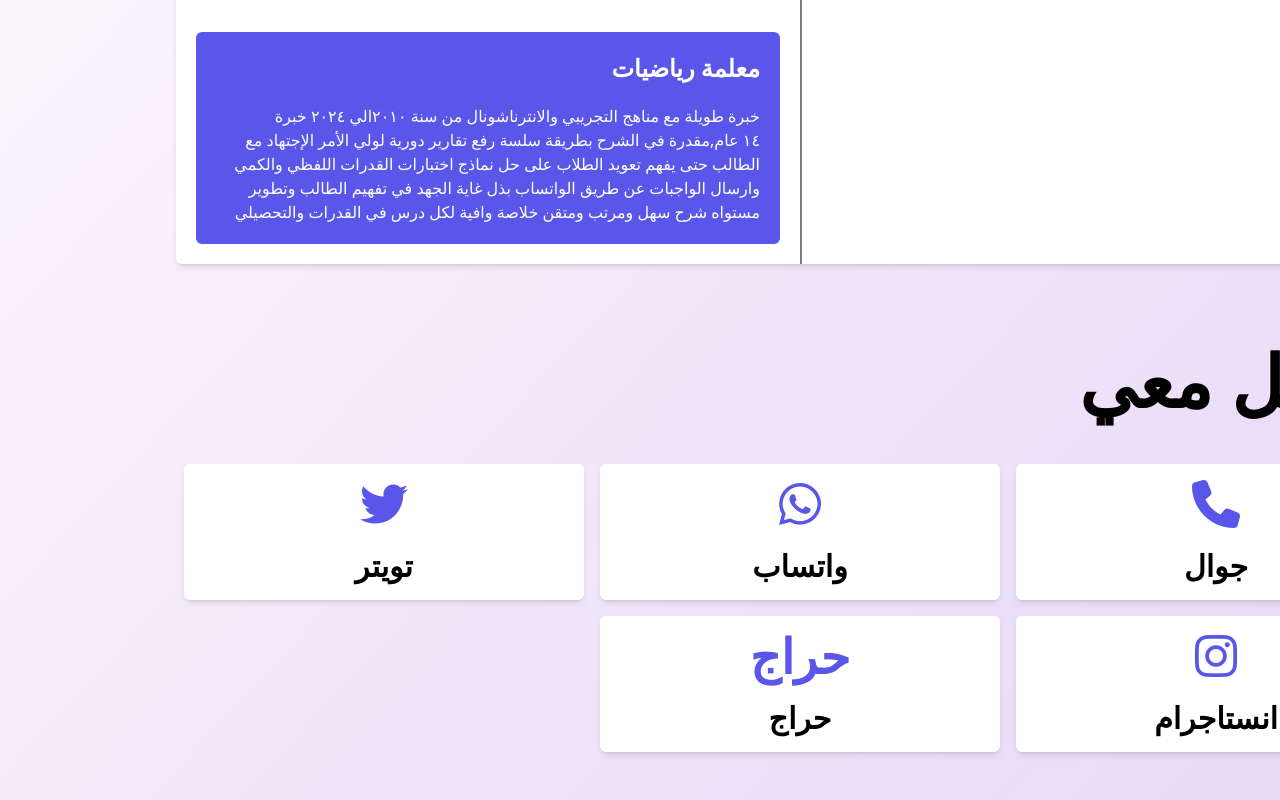
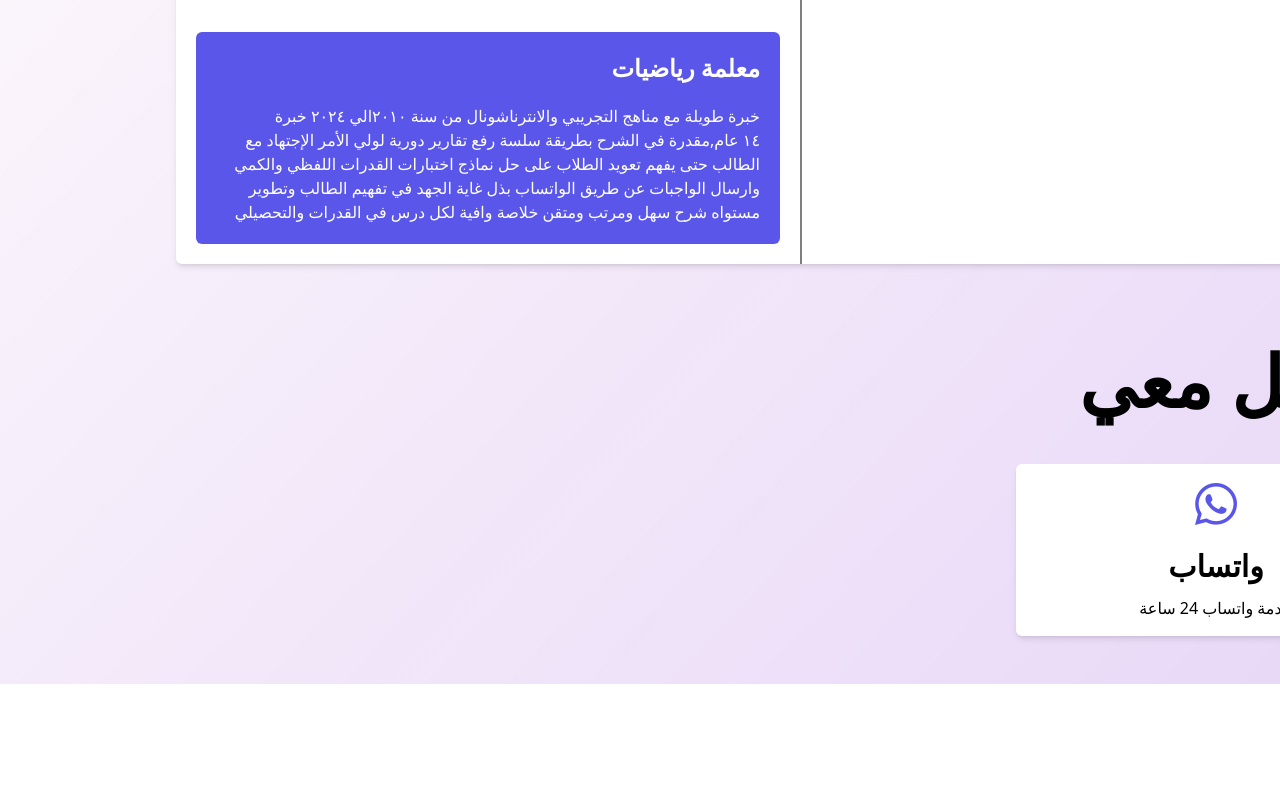
Before and after one commit to yousef1242/jasminadly_client, a website: page index.html in a window 1280 px wide. Shown: the part 1980-2780 px from the top of the page. After the commit the page ends 2664 px from the top, so only its background shows below. Drawn offline with Linux system fonts and the light colour scheme.

Commit message:
delete contact information ans set only whatsApp

```diff
--- a/index.html
+++ b/index.html
@@ -274,19 +274,6 @@
     <section class="contact-section w-full" id="contact">
       <div class="container py-10 mx-auto px-4 h-full">
         <header class="mb-10 text-5xl font-bold md:text-7xl">تواصل معي</header>
-        <div class="flex flex-wrap">
-          <div class="child w-full p-2 sm:w-6/12 md:w-4/12">
-            <a
-            target="_blank"
-              class="rounded-md shadow-md bg-white block py-4"
-              href="tel:+0570157083"
-            >
-              <header class="icon text-[var(--purplecolor)] text-5xl mb-5">
-                <div class="text-center"><i class="fa-solid fa-phone"></i></div>
-              </header>
-              <p class="text-center font-semibold text-3xl">جوال</p>
-            </a>
-        </div>
         <div class="child w-full p-2 sm:w-6/12 md:w-4/12">
           <a
           target="_blank"
@@ -296,47 +283,12 @@
             <header class="icon text-[var(--purplecolor)] text-5xl mb-5">
               <div class="text-center"><i class="fa-brands fa-whatsapp"></i></div>
             </header>
-            <p class="text-center font-semibold text-3xl">واتساب</p>
+            <p class="text-center font-semibold text-3xl mb-3">واتساب</p>
+            <p class="text-center text-1xl">خدمة واتساب 24 ساعة </p>
           </a>
       </div>
-      <div class="child w-full p-2 sm:w-6/12 md:w-4/12">
-        <a
-        target="_blank"
-          class="rounded-md shadow-md bg-white block py-4"
-          href="https://twitter.com/AdlyAllen68044?t=4VAi5S9RS8KFCTTF9ytKIw&s=08"
-        >
-          <header class="icon text-[var(--purplecolor)] text-5xl mb-5">
-            <div class="text-center"><i class="fa-brands fa-twitter"></i></div>
-          </header>
-          <p class="text-center font-semibold text-3xl">تويتر</p>
-        </a>
-     </div>
-    <div class="child w-full p-2 sm:w-6/12 md:w-4/12">
-      <a
-      target="_blank"
-        class="rounded-md shadow-md bg-white block py-4"
-        href="https://www.instagram.com/sw.dl?utm_source=qr&igsh=OHR5NXR1ZTVyYWFu"
-      >
-        <header class="icon text-[var(--purplecolor)] text-5xl mb-5">
-          <div class="text-center"><i class="fa-brands fa-instagram"></i></div>
-        </header>
-        <p class="text-center font-semibold text-3xl">انستاجرام</p>
-      </a>
-  </div>
-    <div class="child font-bold w-full p-2 sm:w-6/12 md:w-4/12">
-      <a
-      target="_blank"
-        class="rounded-md shadow-md bg-white block py-4"
-        href="https://haraj.com.sa/users/ya%20adly"
-      >
-        <header class="icon text-[var(--purplecolor)] text-5xl mb-5">
-          <div class="text-center">حراج</div>
-        </header>
-        <p class="text-center font-semibold text-3xl">حراج</p>
-      </a>
-  </div>
       </div>
-    </div>
+    </section>
     <!-- نهاية قسم الاتصال -->
     <!-- السكريبت الخاص بالموقع -->
     <script src="./js/main.js"></script>
```
